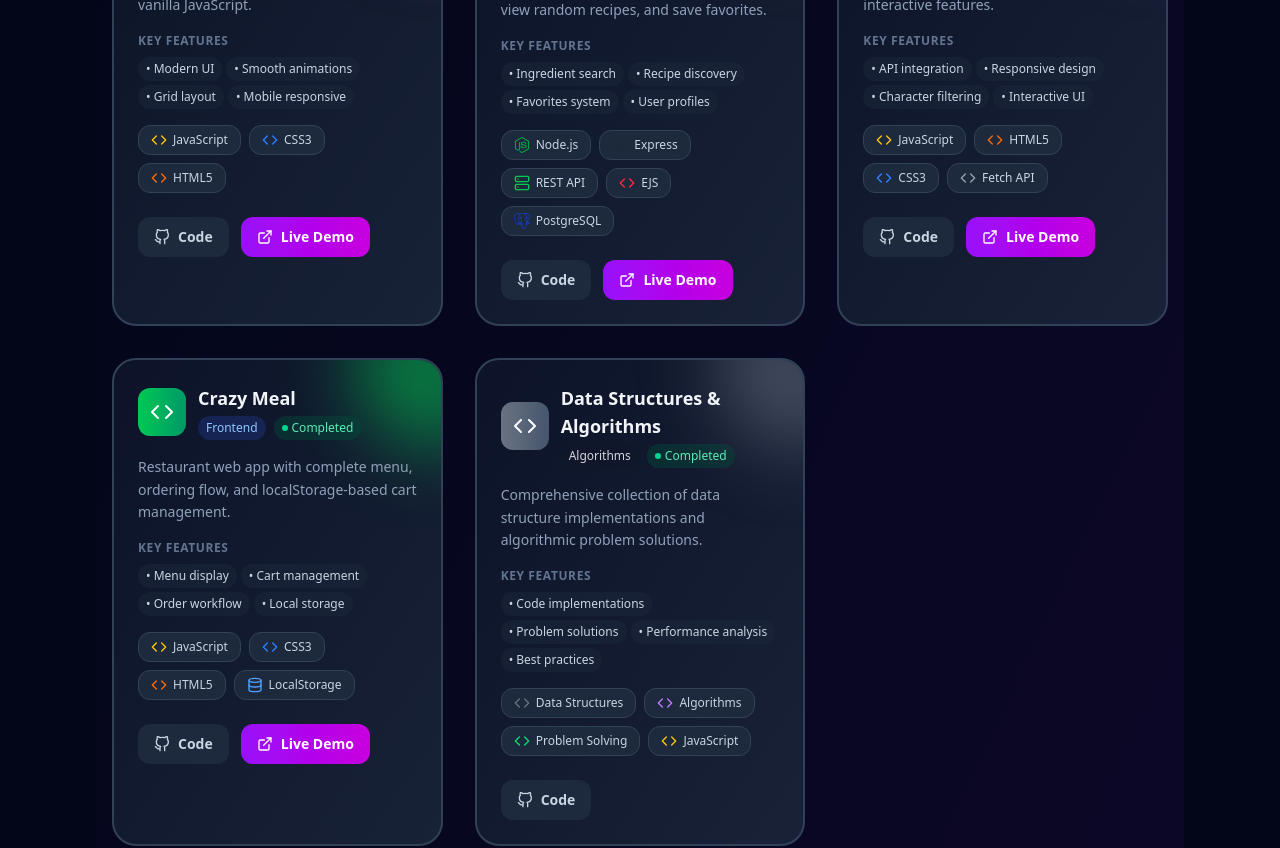
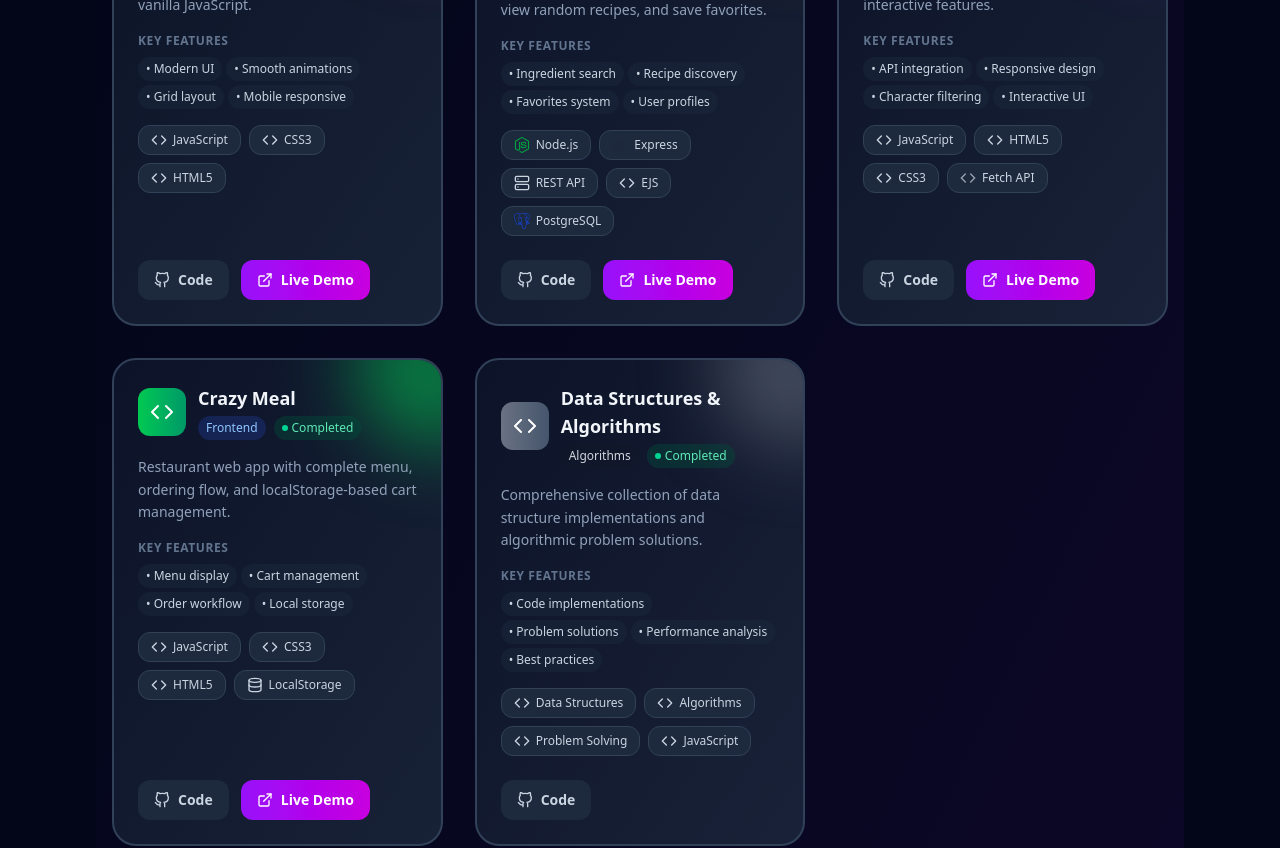
Before and after one commit to sanaatawalbeh/my-portfolio, a React (Vite) app in the folder my-portfolio/: page / in a window 1280 px wide. Shown: the part 5920-6768 px from the top of the page. Built offline with nearby package versions, Linux system fonts and the light colour scheme.

Commit message:
adding job tracker live link for demo

```diff
--- a/my-portfolio/src/pages/Projects.jsx
+++ b/my-portfolio/src/pages/Projects.jsx
@@ -52,7 +52,7 @@ export default function ProjectsSection() {
         "AI-powered job tracking platform with automated recommendations, resume insights, and real-time Firestore syncing.",
       tech: ["React", "Firebase", "Redux", "Tailwind", "OpenAI API"],
       codeUrl: "https://github.com/sanaatawalbeh/Intellagent-Job-Tracker-2",
-      demoUrl: "https://github.com/sanaatawalbeh/Intellagent-Job-Tracker-2",
+      demoUrl: "https://sanaatawalbeh.github.io/Intellagent-Job-Tracker-2",
       status: "completed",
       category: "frontend",
       features: [
@@ -193,23 +193,23 @@ export default function ProjectsSection() {
       Redux: <SiRedux className="w-4 h-4 text-purple-500" />,
       Tailwind: <SiTailwindcss className="w-4 h-4 text-cyan-500" />,
       "OpenAI API": <SiOpenai className="w-4 h-4 text-green-500" />,
-      "REST API": <FiServer className="w-4 h-4 text-green-500" />,
-      JWT: <FiDatabase className="w-4 h-4 text-purple-500" />,
-      JavaScript: <FiCode className="w-4 h-4 text-yellow-400" />,
-      HTML5: <FiCode className="w-4 h-4 text-orange-500" />,
-      CSS3: <FiCode className="w-4 h-4 text-blue-500" />,
-      LocalStorage: <FiDatabase className="w-4 h-4 text-blue-400" />,
-      "Data Structures": <FiCode className="w-4 h-4 text-gray-500" />,
-      Algorithms: <FiCode className="w-4 h-4 text-purple-400" />,
-      "Problem Solving": <FiCode className="w-4 h-4 text-green-400" />,
-      EJS: <FiCode className="w-4 h-4 text-red-500" />,
+      "REST API": <FiServer className="w-4 h-4" />,
+      JWT: <FiDatabase className="w-4 h-4" />,
+      JavaScript: <FiCode className="w-4 h-4" />,
+      HTML5: <FiCode className="w-4 h-4" />,
+      CSS3: <FiCode className="w-4 h-4" />,
+      LocalStorage: <FiDatabase className="w-4 h-4" />,
+      "Data Structures": <FiCode className="w-4 h-4" />,
+      Algorithms: <FiCode className="w-4 h-4" />,
+      "Problem Solving": <FiCode className="w-4 h-4" />,
+      EJS: <FiCode className="w-4 h-4" />,
     };
     return icons[tech] || <FiCode className="w-4 h-4 text-gray-400" />;
   };
 
   const ProjectCard = ({ project }) => (
     <div
-      className={`relative overflow-hidden rounded-3xl border-2 transition-all duration-500 hover:scale-[1.02] group ${
+      className={`relative overflow-hidden rounded-3xl border-2 transition-all duration-500 hover:scale-[1.02] group h-full ${
         isDark
           ? "border-slate-700 bg-gradient-to-br from-slate-900/80 to-slate-800/80 hover:border-purple-500/50"
           : "border-slate-200 bg-gradient-to-br from-white to-slate-50/80 hover:border-purple-300"
@@ -220,7 +220,8 @@ export default function ProjectsSection() {
         className={`pointer-events-none absolute -right-20 -top-20 h-40 w-40 rounded-full bg-gradient-to-tr ${project.color}/10 blur-2xl group-hover:${project.color}/20`}
       />
 
-      <div className="relative z-10 p-6">
+      {/* خلي المحتوى كله flex-col عشان الأزرار تنزّل تحت */}
+      <div className="relative z-10 p-6 flex flex-col h-full">
         {/* Header */}
         <div className="flex items-start justify-between mb-4">
           <div className="flex items-center gap-3">
@@ -325,8 +326,8 @@ export default function ProjectsSection() {
           ))}
         </div>
 
-        {/* Action Buttons */}
-        <div className="flex items-center gap-3">
+        {/* Action Buttons — mt-auto عشان تضل تحت */}
+        <div className="flex items-center gap-3 mt-auto">
           <a
             href={project.codeUrl}
             target="_blank"
```
